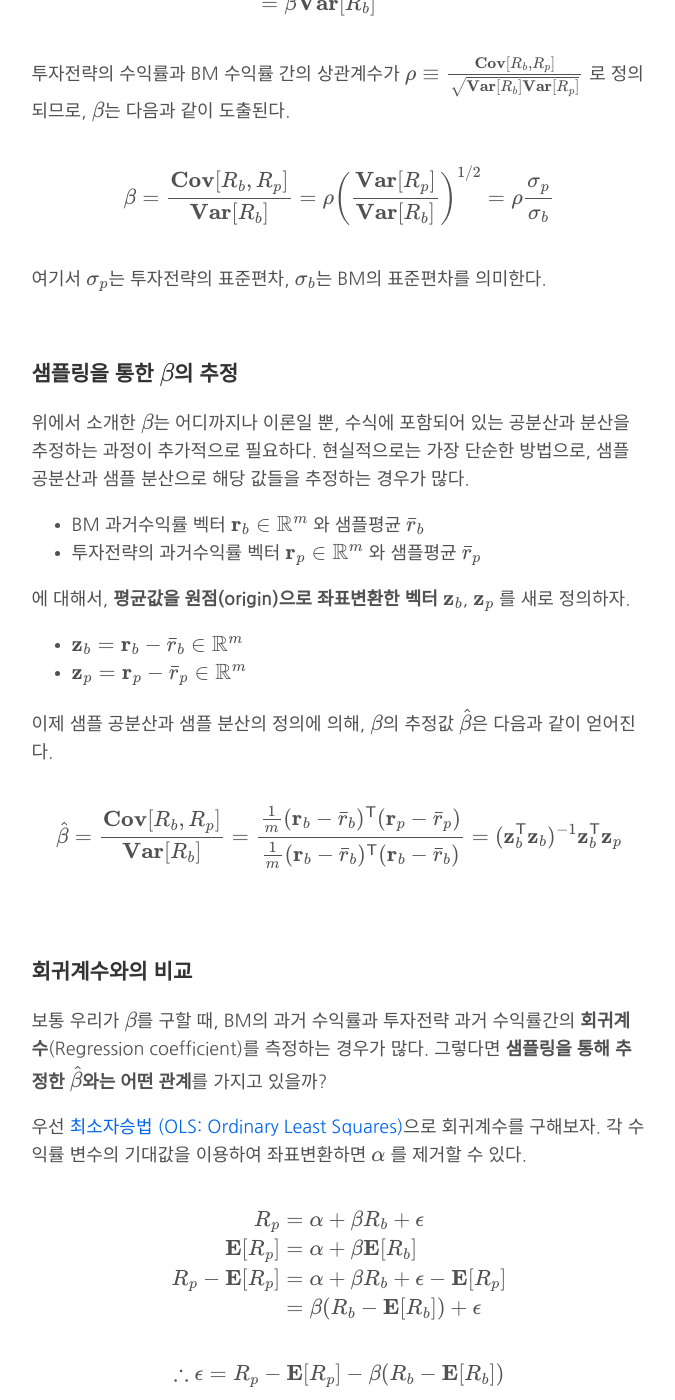
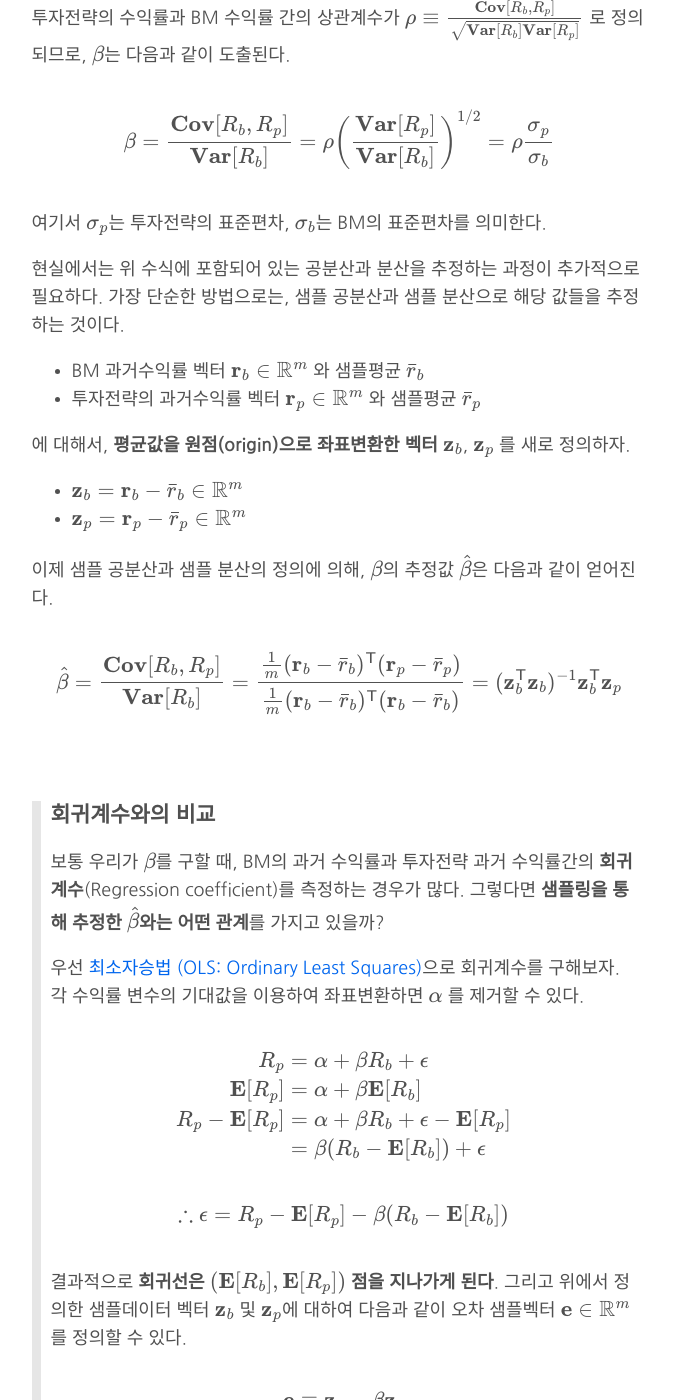
Before and after one commit to gem763/gem763.github.io, a Jekyll site: the page built from _posts/2018-02-20-투자성과의 측정.md, in a window 1280 px wide and 1400 px high, scrolled down 13979 px. Shown: the whole window, without its empty margins (301-976 px from the left). Built offline with Jekyll 4.4.1, drawn with Linux system fonts in a browser that asks for light colours; formulas are drawn with MathJax 3; comment, search, counter and statistics services are not loaded; some of the changed lines change nothing that is shown; some of the changed text lies outside the part shown.

Commit message:
Uploaded by https://stackedit.io/

```diff
--- a/_posts/2018-02-20-투자성과의 측정.md
+++ b/_posts/2018-02-20-투자성과의 측정.md
@@ -431,11 +431,8 @@
 
 여기서 <span><script type="math/tex">\sigma_p</script></span>는 투자전략의 표준편차, <span><script type="math/tex">\sigma_b</script></span>는 BM의 표준편차를 의미한다.
 
-<br/>
 
-
-### 샘플링을 통한 <span><script type="math/tex">\beta</script></span>의 추정
-위에서 소개한 <span><script type="math/tex">\beta</script></span>는 어디까지나 이론일 뿐, 수식에 포함되어 있는 공분산과 분산을 추정하는 과정이 추가적으로 필요하다. 현실적으로는 가장 단순한 방법으로, 샘플 공분산과 샘플 분산으로 해당 값들을 추정하는 경우가 많다.
+현실에서는 위 수식에 포함되어 있는 공분산과 분산을 추정하는 과정이 추가적으로 필요하다. 가장 단순한 방법으로는, 샘플 공분산과 샘플 분산으로 해당 값들을 추정하는 것이다.
 
 * BM 과거수익률 벡터 <span><script type="math/tex">\mathbf{r}_b\in \mathbb{R}^m</script></span> 와 샘플평균 <span><script type="math/tex">{\bar r}_b</script></span>
 * 투자전략의 과거수익률 벡터 <span><script type="math/tex">\mathbf{r}_p \in \mathbb{R}^m</script></span> 와 샘플평균 <span><script type="math/tex">{\bar r}_p</script></span>
@@ -455,57 +452,60 @@
 <br/>
 
 
-### 회귀계수와의 비교
-보통 우리가 <span><script type="math/tex">\beta</script></span>를 구할 때, BM의 과거 수익률과 투자전략 과거 수익률간의 **회귀계수**(Regression coefficient)를 측정하는 경우가 많다. 그렇다면 **샘플링을 통해 추정한 <span><script type="math/tex">\hat\beta</script></span>와는 어떤 관계**를 가지고 있을까?
-
-우선 [최소자승법 (OLS: Ordinary Least Squares)](https://en.wikipedia.org/wiki/Ordinary_least_squares)으로 회귀계수를 구해보자. 각 수익률 변수의 기대값을 이용하여 좌표변환하면 <span><script type="math/tex">\alpha</script></span> 를 제거할 수 있다.
-
-<div class="math"><script type="math/tex; mode=display">
-\begin{aligned}
-R_p &= \alpha + \beta R_b + \epsilon \\
-\mathbf{E}[R_p]&= \alpha + \beta \mathbf{E}[R_b] \\
-R_p - \mathbf{E}[R_p] &= \alpha + \beta R_b + \epsilon - \mathbf{E}[R_p] \\
-&= \beta (R_b - \mathbf{E}[R_b]) + \epsilon
-\end{aligned}
-</script></div>
-
-<div class="math"><script type="math/tex; mode=display">
-\therefore \epsilon = R_p - \mathbf{E}[R_p] - \beta (R_b - \mathbf{E}[R_b])
-</script></div>
-
-따라서 결과적으로 **회귀선은 <span><script type="math/tex">(\mathbf{E}[R_b], \mathbf{E}[R_p])</script></span> 점을 지나가게 된다**. 그리고 위에서 정의한 샘플데이터 벡터 <span><script type="math/tex">\mathbf{z}_b</script></span> 및 <span><script type="math/tex">\mathbf{z}_p</script></span>에 대하여 다음과 같이 오차 샘플벡터 <span><script type="math/tex">\mathbf{e} \in \mathbb{R}^m</script></span>를 정의할 수 있다.
-
-<div class="math"><script type="math/tex; mode=display">
-\mathbf{e} \equiv \mathbf{z}_p - \beta \mathbf{z}_b
-</script></div>
-
-이는 **오차항 가정**에 의해 다음의 성질을 만족하게 된다.
-
-<div class="math"><script type="math/tex; mode=display">
-\mathbf{Cov} [R_b, \epsilon] = \frac{1}{m} (\mathbf{r}_b - {\bar r}_b)^\mathsf{T} \mathbf{e} = \frac{1}{m} \mathbf{z}_b^\mathsf{T} \mathbf{e} = 0
-</script></div>
-
-<div class="math"><script type="math/tex; mode=display">
-\Rightarrow ~\mathbf{z}_b^\mathsf{T} \mathbf{e} = 0
-</script></div>
-
-따라서 회귀계수 <span><script type="math/tex">\beta</script></span>를 다음과 같이 구할 수 있다. [^min_err]
+> <big>**회귀계수와의 비교**</big>
+>
+> 보통 우리가 <span><script type="math/tex">\beta</script></span>를 구할 때, BM의 과거 수익률과 투자전략 과거 수익률간의 **회귀계수**(Regression
+> coefficient)를 측정하는 경우가 많다. 그렇다면 **샘플링을 통해 추정한 <span><script type="math/tex">\hat\beta</script></span>와는 어떤 관계**를
+> 가지고 있을까?
+>
+> 우선 [최소자승법 (OLS: Ordinary Least Squares)](https://en.wikipedia.org/wiki/Ordinary_least_squares)으로 회귀계수를 구해보자. 각 수익률 변수의 기대값을 이용하여 좌표변환하면 <span><script type="math/tex">\alpha</script></span> 를 제거할 수 있다.
+>
+> <div class="math"><script type="math/tex; mode=display">
+> \begin{aligned}
+> R_p &= \alpha + \beta R_b + \epsilon \\
+> \mathbf{E}[R_p]&= \alpha + \beta \mathbf{E}[R_b] \\
+> R_p - \mathbf{E}[R_p] &= \alpha + \beta R_b + \epsilon - \mathbf{E}[R_p] \\
+> &= \beta (R_b - \mathbf{E}[R_b]) + \epsilon
+> \end{aligned}
+> </script></div>
+>
+> <div class="math"><script type="math/tex; mode=display">
+> \therefore \epsilon = R_p - \mathbf{E}[R_p] - \beta (R_b - \mathbf{E}[R_b])
+> </script></div>
+>
+> 결과적으로 **회귀선은 <span><script type="math/tex">(\mathbf{E}[R_b], \mathbf{E}[R_p])</script></span> 점을 지나가게 된다**. 그리고 위에서 정의한 샘플데이터 벡터 <span><script type="math/tex">\mathbf{z}_b</script></span> 및 <span><script type="math/tex">\mathbf{z}_p</script></span>에 대하여 다음과 같이 오차 샘플벡터 <span><script type="math/tex">\mathbf{e} \in \mathbb{R}^m</script></span>를 정의할 수 있다.
+>
+> <div class="math"><script type="math/tex; mode=display">
+> \mathbf{e} \equiv \mathbf{z}_p - \beta \mathbf{z}_b
+> </script></div>
+>
+> 이는 **오차항 가정**에 의해 다음의 성질을 만족하게 된다.
+>
+> <div class="math"><script type="math/tex; mode=display">
+> \mathbf{Cov} [R_b, \epsilon] = \frac{1}{m} (\mathbf{r}_b - {\bar r}_b)^\mathsf{T} \mathbf{e} = \frac{1}{m} \mathbf{z}_b^\mathsf{T} \mathbf{e} = 0
+> </script></div>
+>
+> <div class="math"><script type="math/tex; mode=display">
+> \Rightarrow ~\mathbf{z}_b^\mathsf{T} \mathbf{e} = 0
+> </script></div>
+>
+> 따라서 회귀계수 <span><script type="math/tex">\beta</script></span>는 다음과 같이 도출된다. [^min_err]
+>
+> <div class="math"><script type="math/tex; mode=display">
+> \begin{aligned}
+> \mathbf{z}_b^\mathsf{T} \mathbf{e} &= \mathbf{z}_b^\mathsf{T} (\mathbf{z}_p - \beta \mathbf{z}_b) \\
+> &= \mathbf{z}_b^\mathsf{T} \mathbf{z}_p - \beta \mathbf{z}_b^\mathsf{T} \mathbf{z}_b \\
+> &= 0
+> \end{aligned}
+> </script></div>
+>
+> <div class="math"><script type="math/tex; mode=display">
+> \therefore \beta = (\mathbf{z}_b^\mathsf{T} \mathbf{z}_b)^{-1} \mathbf{z}_b^\mathsf{T} \mathbf{z}_p
+> </script></div>
+>
+> 즉 결론은, **샘플링으로 추정한 <span><script type="math/tex">\beta</script></span>는 회귀계수로 산출한 <span><script type="math/tex">\beta</script></span>와 완전히 동일**한 값이다.
 
 [^min_err]: 오차항의 제곱합을 최소화하는 방식으로 구할 수도 있다. [여기](https://en.wikipedia.org/wiki/Simple_linear_regression)를 참고.
-
-<div class="math"><script type="math/tex; mode=display">
-\begin{aligned}
-\mathbf{z}_b^\mathsf{T} \mathbf{e} &= \mathbf{z}_b^\mathsf{T} (\mathbf{z}_p - \beta \mathbf{z}_b) \\
-&= \mathbf{z}_b^\mathsf{T} \mathbf{z}_p - \beta \mathbf{z}_b^\mathsf{T} \mathbf{z}_b \\
-&= 0
-\end{aligned}
-</script></div>
-
-<div class="math"><script type="math/tex; mode=display">
-\therefore \beta = (\mathbf{z}_b^\mathsf{T} \mathbf{z}_b)^{-1} \mathbf{z}_b^\mathsf{T} \mathbf{z}_p
-</script></div>
-
-즉 결론은, **샘플링으로 추정한 <span><script type="math/tex">\beta</script></span>는 회귀계수로 산출한 <span><script type="math/tex">\beta</script></span>와 완전히 동일**한 값이다.
 
 <br/>
 
```
